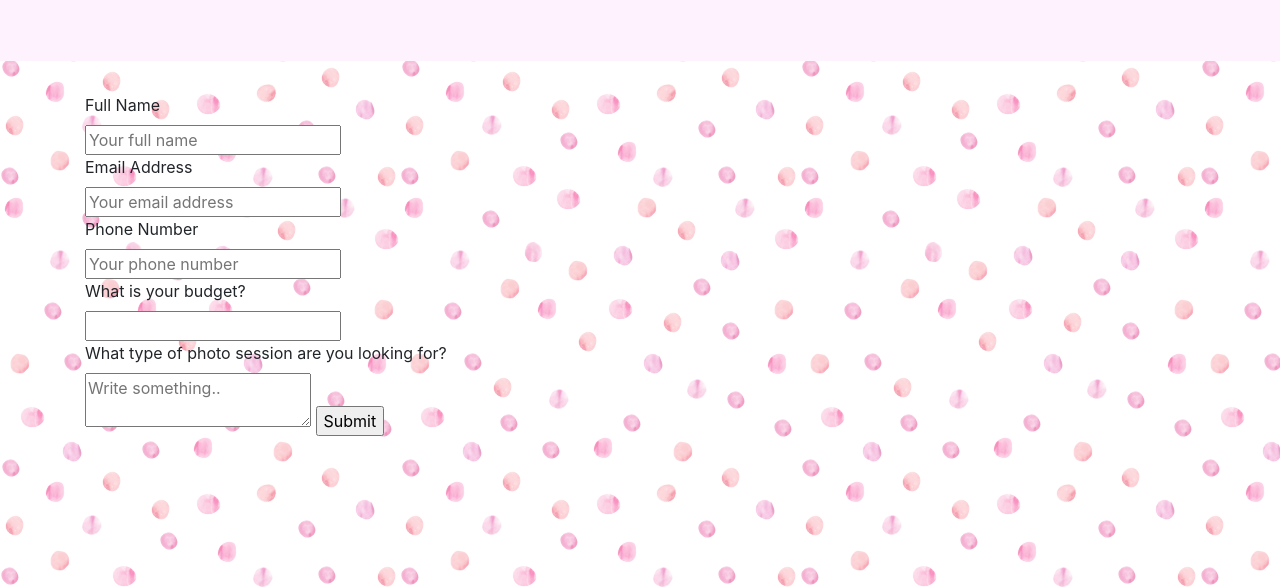
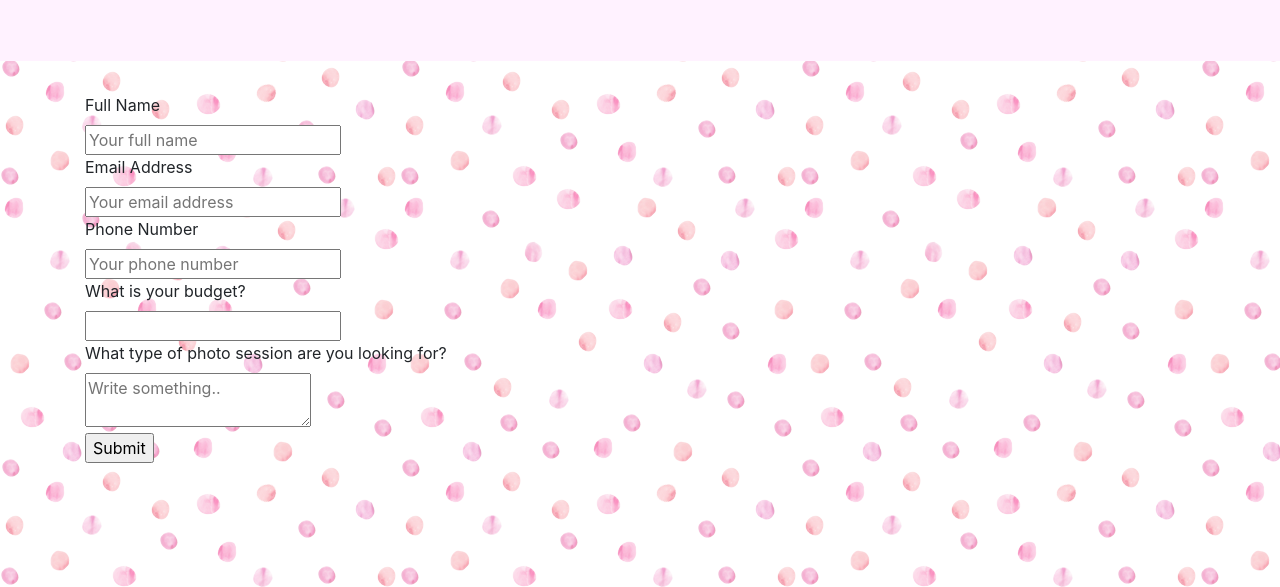
Before and after one commit to Arnold-DuFauchard/Portfolio-Project, a website: page contact.html in a window 1280 px wide. Shown: the part 213-800 px from the top of the page. Drawn offline with nearby package versions, Linux system fonts and the light colour scheme.

```diff
--- a/css/styles.css
+++ b/css/styles.css
@@ -9,3 +9,7 @@
 .jumbotron {
    background-color : #fff2ff
 }
+
+#submit {
+    display: block;
+}
```
Also changed, not shown: index.html (+1 -1 lines), img/Fall/fall horse morgan (1).jpg (added), img/Summer/summer wild horse.jpg (added), img/Summer/summer wild horse2.jpg (added), img/Summer/summer wild horse3.jpg (added), 11 other files.
